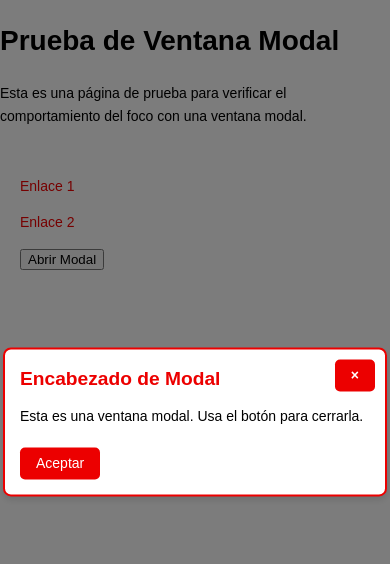
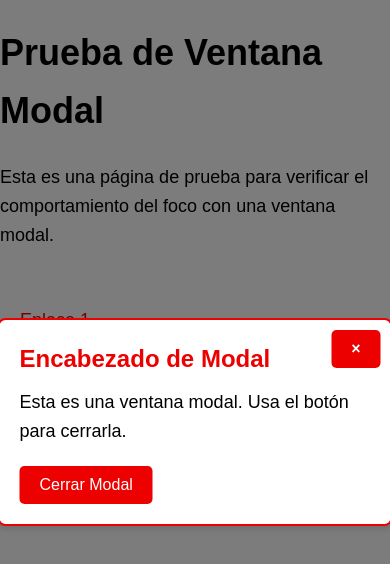
Before and after one commit to dalitacaridad/JS_entregatres, a plain HTML site: page index.html in a window 390 px wide. Both pictures are taken after a click on the button "Abrir Modal". Drawn offline with Linux system fonts and the light colour scheme.

Commit message:
Update index.html

```diff
--- a/index.html
+++ b/index.html
@@ -84,34 +84,6 @@
       background: rgba(0, 0, 0, 0.5);
       z-index: 999;
     }
-
-    /* Media Queries */
-    @media (max-width: 768px) { /* Tablet */
-      body {
-        font-size: 16px;
-      }
-      .modal {
-        width: 85%;
-        max-width: 350px;
-      }
-    }
-
-    @media (max-width: 480px) { /* Mobile */
-      body {
-        font-size: 14px;
-      }
-      .modal {
-        width: 95%;
-        padding: 15px;
-      }
-      .modal-header {
-        font-size: 1.2rem;
-      }
-      .modal button {
-        font-size: 14px;
-        padding: 8px 16px;
-      }
-    }
   </style>
 </head>
 <body>
@@ -119,7 +91,7 @@
     <h1>Prueba de Ventana Modal</h1>
     <p>Esta es una página de prueba para verificar el comportamiento del foco con una ventana modal.</p>
   </header>
-  <main>
+  <main id="main-content">
     <p><a href="#">Enlace 1</a></p>
     <p><a href="#">Enlace 2</a></p>
     <button id="open-modal">Abrir Modal</button>
@@ -131,7 +103,7 @@
     <button class="close-btn" id="close-modal-icon" aria-label="Cerrar Modal">×</button>
     <div class="modal-header" id="modal-header">Encabezado de Modal</div>
     <p>Esta es una ventana modal. Usa el botón para cerrarla.</p>
-    <button id="close-modal">Aceptar</button>
+    <button id="close-modal">Cerrar Modal</button>
   </div>
 
   <script>
@@ -140,15 +112,26 @@
     const closeModalIcon = document.getElementById('close-modal-icon');
     const modal = document.getElementById('modal');
     const backdrop = document.getElementById('backdrop');
-    const mainContent = document.querySelector('main');
+    const mainContent = document.getElementById('main-content');
+    const focusableElementsString = 'a, button, [tabindex]:not([tabindex="-1"])';
+    let focusableElements;
+    let firstFocusableElement;
+    let lastFocusableElement;
 
     // Función para abrir la modal
     function openModal() {
       modal.style.display = 'block';
       backdrop.style.display = 'block';
       modal.setAttribute('aria-hidden', 'false');
+      mainContent.setAttribute('aria-hidden', 'true');
       mainContent.setAttribute('inert', '');
-      closeModalButton.focus();
+
+      // Encontrar elementos focusable dentro de la modal
+      focusableElements = modal.querySelectorAll(focusableElementsString);
+      firstFocusableElement = focusableElements[0];
+      lastFocusableElement = focusableElements[focusableElements.length - 1];
+
+      firstFocusableElement.focus();
     }
 
     // Función para cerrar la modal
@@ -156,8 +139,26 @@
       modal.style.display = 'none';
       backdrop.style.display = 'none';
       modal.setAttribute('aria-hidden', 'true');
+      mainContent.setAttribute('aria-hidden', 'false');
       mainContent.removeAttribute('inert');
       openModalButton.focus();
+    }
+
+    // Atrapando el foco dentro de la modal
+    function trapFocus(event) {
+      if (event.key === 'Tab') {
+        if (event.shiftKey) { // Tab inverso
+          if (document.activeElement === firstFocusableElement) {
+            event.preventDefault();
+            lastFocusableElement.focus();
+          }
+        } else { // Tab normal
+          if (document.activeElement === lastFocusableElement) {
+            event.preventDefault();
+            firstFocusableElement.focus();
+          }
+        }
+      }
     }
 
     // Listeners para abrir y cerrar la modal
@@ -169,6 +170,8 @@
     window.addEventListener('keydown', (e) => {
       if (e.key === 'Escape' && modal.getAttribute('aria-hidden') === 'false') {
         closeModal();
+      } else if (modal.getAttribute('aria-hidden') === 'false') {
+        trapFocus(e); // Atrapamos el foco mientras la modal está abierta
       }
     });
   </script>
```
